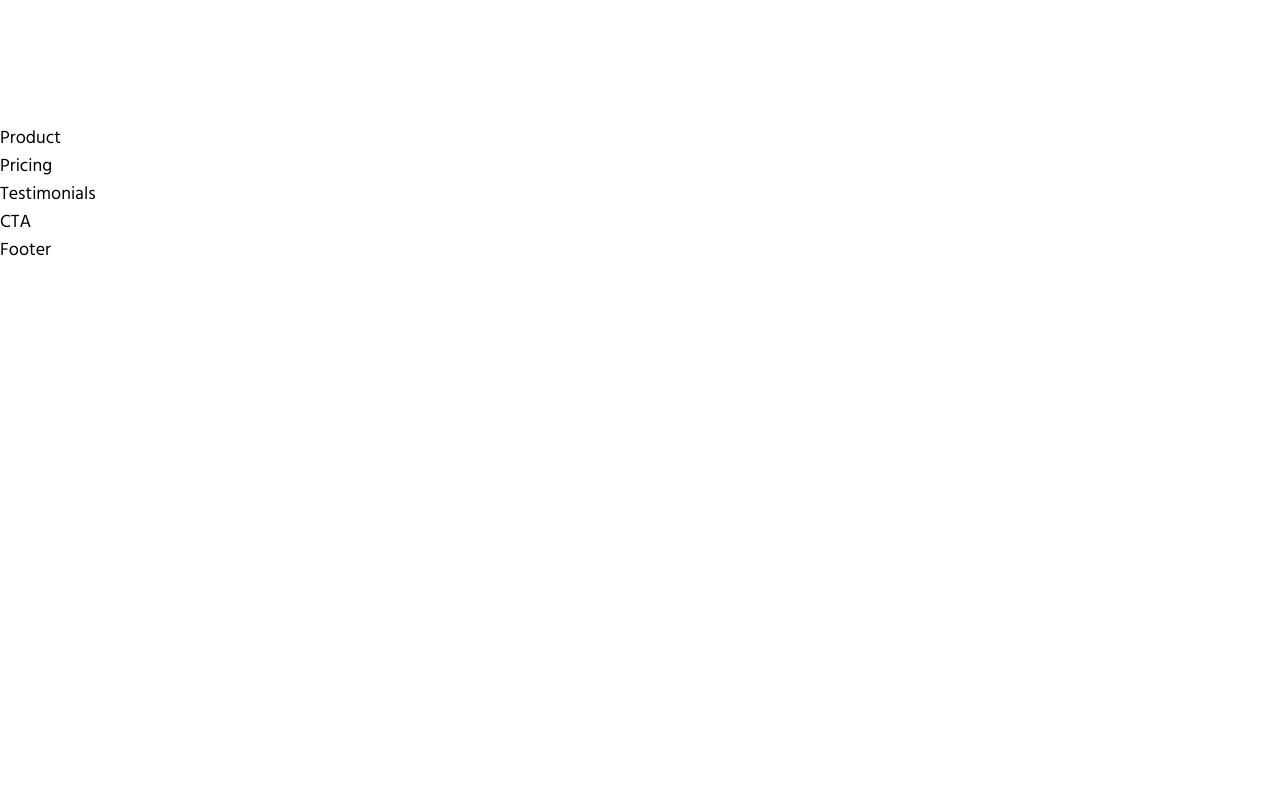
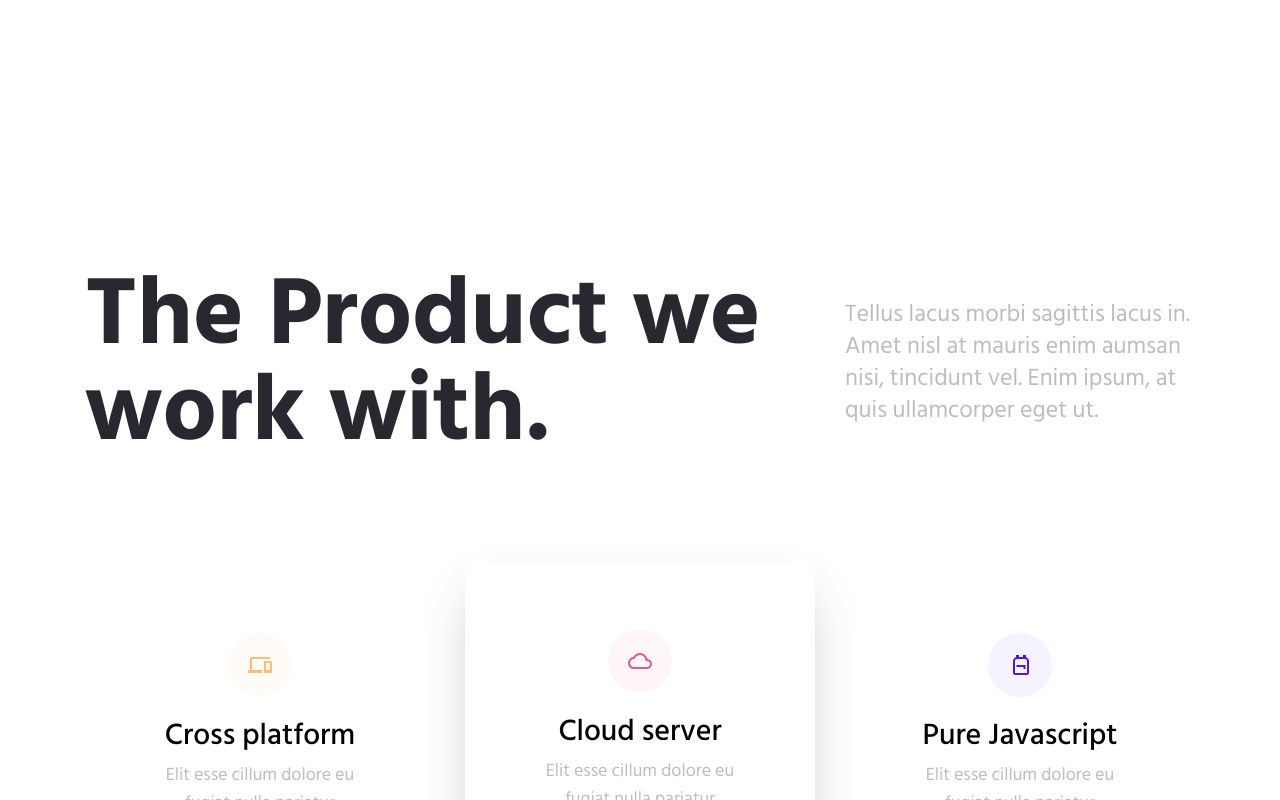
Before and after one commit to fidellim/Xpense-Landing-Page, a React (Create React App) app: page / in a window 1280 px wide. Shown: the part 4120-4920 px from the top of the page. Before the commit the page ends 4384 px from the top, so only its background shows below. Built offline with nearby package versions, Linux system fonts and the light colour scheme.

Commit message:
design product component

```diff
--- a/src/components/Product.jsx
+++ b/src/components/Product.jsx
@@ -1,7 +1,37 @@
 import React from 'react'
+// import data
+import { product } from '../constants'
+// import components
+import Cards from './Cards'
 
 const Product = () => {
-    return <div>Product</div>
+    // destructure product data
+    const { title, subtitle } = product
+    return (
+        <section className="section">
+            <div className="container mx-auto">
+                {/* title & subtitle */}
+                <div className="flex flex-col items-center lg:flex-row mb-10 lg:mb-20">
+                    <h2
+                        className="section-title"
+                        data-aos="fade-up"
+                        data-aos-delay="300"
+                    >
+                        {title}
+                    </h2>
+                    <p
+                        className="lead lg:max-w-[350px]"
+                        data-aos="fade-up"
+                        data-aos-delay="400"
+                    >
+                        {subtitle}
+                    </p>
+                </div>
+                {/* cards */}
+                <Cards />
+            </div>
+        </section>
+    )
 }
 
 export default Product
```
